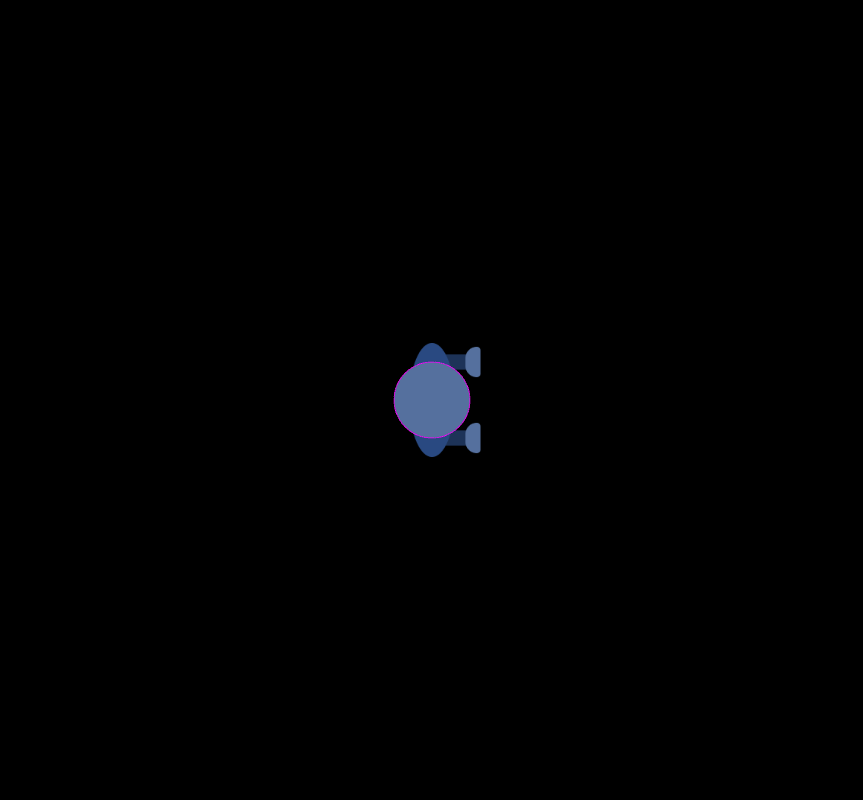
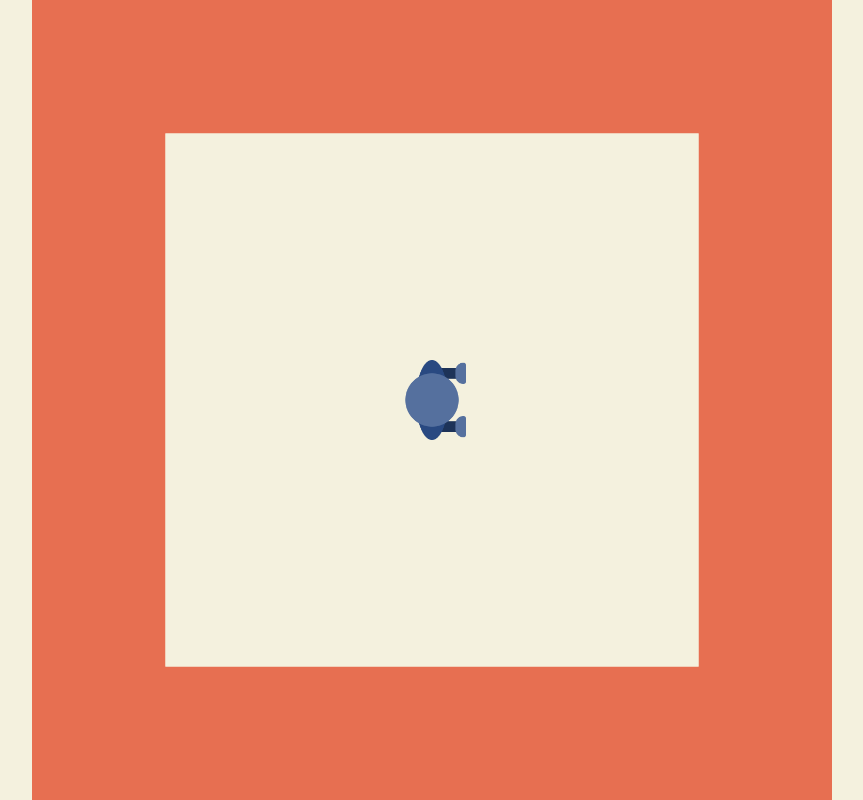
Before and after one commit to lilian-mth/SpikePush, a website built with Vite: page index.html in a window 1280 px wide. Shown: the whole page, without its empty margins (208-1071 px from the left). Built offline with nearby package versions, Linux system fonts and the light colour scheme; animation ran at ten frames a second.

Commit message:
new start

```diff
--- a/src/entities/player.js
+++ b/src/entities/player.js
@@ -2,72 +2,44 @@ import Phaser from 'phaser';
 
 export default class Player {
     constructor(scene, x, y) {
-        this.scene = scene;
-
-        // 1. On remplace le cercle par notre image 'perso' chargée dans la scène
-        // Au lieu de add.circle, on utilise physics.add.sprite
         this.sprite = scene.physics.add.sprite(x, y, 'perso');
-        this.sprite.setOrigin(50/114, 75/150);
-
-        // 2. (Optionnel) Si ton image Figma est trop grande ou trop petite, tu peux la redimensionner :
-        // this.sprite.setScale(0.5); // Réduit la taille de moitié
-
-        // 3. On garde la hitbox circulaire invisible pour la physique
-        // (Ajuste le rayon '20' en fonction de la taille de ton image)
+        this.sprite.setOrigin(50 / 114, 75 / 150);
         this.sprite.body.setCircle(50, 0, 25);
-
-
-        // (Optionnel) Si la hitbox rose (debug) n'est pas bien centrée sur ton image,
-        // tu peux la décaler avec setOffset(x, y)
-        // this.sprite.body.setOffset(5, 5);
-
         this.sprite.body.setCollideWorldBounds(true);
-
-        // Configuration des contrôles
         this.cursors = scene.input.keyboard.createCursorKeys();
         this.wasdKeys = scene.input.keyboard.addKeys('Z,Q,S,D');
         this.speed = 300;
     }
 
-    // Cette fonction sera appelée à chaque frame par la scène
     update() {
-        this.sprite.body.setVelocity(0);
         let dx = 0;
         let dy = 0;
-        // Mouvements horizontaux
+
         if (this.cursors.left.isDown || this.wasdKeys.Q.isDown) {
-            dx = -1
+            dx = -1;
         } else if (this.cursors.right.isDown || this.wasdKeys.D.isDown) {
-            dx = 1
+            dx = 1;
         }
 
-        // Mouvements verticaux
         if (this.cursors.up.isDown || this.wasdKeys.Z.isDown) {
-            dy = -1
+            dy = -1;
         } else if (this.cursors.down.isDown || this.wasdKeys.S.isDown) {
             dy = 1;
         }
 
-        if (dx*dx + dy*dy > 1.5){
-            dx *= Math.sqrt(2) / 2;
-            dy *= Math.sqrt(2) / 2;
+        if (dx !== 0 && dy !== 0) {
+            dx *= Math.SQRT1_2;
+            dy *= Math.SQRT1_2;
         }
-        this.sprite.body.setVelocityX(dx * this.speed);
-        this.sprite.body.setVelocityY(dy * this.speed);
 
-        // --- LA ROTATION FLUIDE ---
+        this.sprite.body.setVelocity(dx * this.speed, dy * this.speed);
+
         if (dx !== 0 || dy !== 0) {
-            // 1. On calcule l'angle CIBLE (vers où le joueur veut aller)
             const angleCible = Math.atan2(dy, dx);
-
-            // 2. On demande à Phaser de tourner progressivement l'angle ACTUEL vers l'angle CIBLE.
-            // Le 3ème chiffre (ici 0.1) est la vitesse de rotation.
-            // - Plus il est proche de 0 (ex: 0.05), plus le joueur tournera lentement (lourd)
-            // - Plus il est proche de 1 (ex: 0.5), plus le joueur tournera vite (nerveux)
             this.sprite.rotation = Phaser.Math.Angle.RotateTo(
                 this.sprite.rotation,
                 angleCible,
-                Math.PI/20
+                Math.PI / 20
             );
         }
     }
--- /dev/null
+++ b/src/entities/wall.js
@@ -0,0 +1,6 @@
+export default class Wall {
+    constructor(scene, x, y, width, height, color) {
+        this.rectangle = scene.add.rectangle(x, y, width, height, color);
+        scene.physics.add.existing(this.rectangle, true);
+    }
+}
--- a/src/main.js
+++ b/src/main.js
@@ -12,11 +12,9 @@ const config = {
     resolution: window.devicePixelRatio || 1,
     autoRound: true,
     physics: {
-        default: 'arcade',
-        arcade: { debug: true }
+        default: 'arcade'
     },
-    // On passe un tableau avec nos scènes importées
     scene: [GameScene]
 };
 
-const game = new Phaser.Game(config);
+new Phaser.Game(config);
--- a/src/scenes/game_scene.js
+++ b/src/scenes/game_scene.js
@@ -1,5 +1,12 @@
 import Phaser from 'phaser';
 import Player from '../entities/player.js';
+import Wall from '../entities/wall.js';
+
+const TAILLE_UNITE = 250;
+const TAILLE_ARENE_EN_UNITES = 4;
+const TAILLE_CAMERA_EN_UNITES = 6;
+const EPAISSEUR_MUR_EN_UNITES = 1;
+const COULEUR_MURS = 0xe76f51;
 
 export default class GameScene extends Phaser.Scene {
     constructor() {
@@ -7,56 +14,47 @@ export default class GameScene extends Phaser.Scene {
     }
 
     preload() {
-        // 'perso' est le nom de code (la clé) qu'on donne à cette image
-        // 'assets/player.png' est le chemin vers le fichier
         this.load.image('perso', 'assets/player.png');
     }
 
     create() {
-        const centreAreneX = 0;
-        const centreAreneY = 0;
-        const largeurArene = 1000;
-        const hauteurArene = 1000;
+        const largeurArene = TAILLE_ARENE_EN_UNITES * TAILLE_UNITE;
+        const hauteurArene = TAILLE_ARENE_EN_UNITES * TAILLE_UNITE;
+        const epaisseurMur = EPAISSEUR_MUR_EN_UNITES * TAILLE_UNITE;
+        const largeurMursHorizontaux = largeurArene + 2 * epaisseurMur;
+        const hauteurMursVerticaux = hauteurArene + 2 * epaisseurMur;
+        const decalageMur = (TAILLE_ARENE_EN_UNITES / 2 + EPAISSEUR_MUR_EN_UNITES / 2) * TAILLE_UNITE;
 
-        // --- NOUVEAU : Définir les limites de l'arène physique ---
-        // On part de -500x, -500y pour que le point (0,0) soit exactement au centre du carré de 1000x1000
         this.physics.world.setBounds(
-            -(largeurArene / 2),
-            -(hauteurArene / 2),
-            largeurArene,
-            hauteurArene
+            -(largeurMursHorizontaux / 2),
+            -(hauteurArene / 2 + epaisseurMur),
+            largeurMursHorizontaux,
+            hauteurArene + 2 * epaisseurMur
         );
 
-        this.player = new Player(this, centreAreneX, centreAreneY);
+        this.player = new Player(this, 0, 0);
+        this.murs = [
+            new Wall(this, 0, -decalageMur, largeurMursHorizontaux, epaisseurMur, COULEUR_MURS),
+            new Wall(this, 0, decalageMur, largeurMursHorizontaux, epaisseurMur, COULEUR_MURS),
+            new Wall(this, -decalageMur, 0, epaisseurMur, hauteurMursVerticaux, COULEUR_MURS),
+            new Wall(this, decalageMur, 0, epaisseurMur, hauteurMursVerticaux, COULEUR_MURS)
+        ];
 
-        this.cameras.main.centerOn(centreAreneX, centreAreneY);
+        this.murs.forEach(({ rectangle }) => {
+            this.physics.add.collider(this.player.sprite, rectangle);
+        });
+        this.cameras.main.setBackgroundColor('#F4F1DE');
+        this.cameras.main.setBackgroundColor('#F4F1DE');
         this.ajusterZoom();
         this.scale.on('resize', this.ajusterZoom, this);
     }
 
     ajusterZoom() {
-        // Définis ici la taille totale de ton arène mathématique (en pixels Phaser)
-        // Par exemple, si ton arène fait 1000x1000 pixels :
-        const largeurArene = 1000;
-        const hauteurArene = 1000;
+        const tailleCamera = TAILLE_CAMERA_EN_UNITES * TAILLE_UNITE;
+        const zoom = Math.min(this.scale.width, this.scale.height) / tailleCamera;
 
-        // On calcule combien de fois l'arène rentre dans l'écran en largeur et en hauteur
-        const ratioX = this.scale.width / largeurArene;
-        const ratioY = this.scale.height / hauteurArene;
-
-        // On garde le plus petit ratio pour s'assurer que RIEN n'est coupé
-        // (Si l'écran est un téléphone vertical, c'est la largeur qui dictera le zoom.
-        // Si c'est un écran PC très large, c'est la hauteur qui limitera.)
-        let zoomOptimal = Math.min(ratioX, ratioY);
-
-        // (Optionnel) Tu peux appliquer une petite marge (ex: 0.95 = 5% de marge noire autour de l'arène)
-        zoomOptimal *= 0.95;
-
-        // On applique le zoom fixe à la caméra
-        this.cameras.main.setZoom(zoomOptimal);
-
-        // On s'assure que la caméra reste bien centrée après avoir zoomé
-        this.cameras.main.centerOn(0, 0); // Remets bien le centre de ton arène ici
+        this.cameras.main.setZoom(zoom);
+        this.cameras.main.centerOn(0, 0);
     }
 
     update() {
--- a/style.css
+++ b/style.css
@@ -3,45 +3,21 @@ html, body {
     padding: 0;
     width: 100%;
     height: 100%;
-    overflow: hidden; /* Désactive formellement tout scroll résiduel */
-    background-color: #163557;
+    overflow: hidden;
+    background-color: #F4F1DE;
+}
+
+body {
+    display: grid;
+    place-items: center;
 }
 
 #game-container {
-    width: 100vw;
-    height: 100vh;
-    /* On supprime les marges et les tailles fixes (800x600) */
+    width: 100vmin;
+    height: 100vmin;
+    box-sizing: border-box;
 }
 
 canvas {
-    display: block; /* Supprime l'espace textuel invisible sous le canvas */
+    display: block;
 }
-
-/* Le reste de tes classes UI peut rester tel quel */
-.ui-scene {
-  position: absolute;
-  top: 0;
-  left: 0;
-  width: 100%;
-  height: 100%;
-  display: flex;
-  flex-direction: column;
-  justify-content: center;
-  align-items: center;
-  pointer-events: none;
-}
-
-.ui-scene button,
-.ui-scene .hud-top {
-  pointer-events: auto;
-}
-
-button {
-  padding: 10px 20px;
-  font-size: 24px;
-  cursor: pointer;
-}
-
-.hidden {
-  display: none !important;
-}
```
Also changed, not shown: index.html (+0 -2 lines), README.md.
